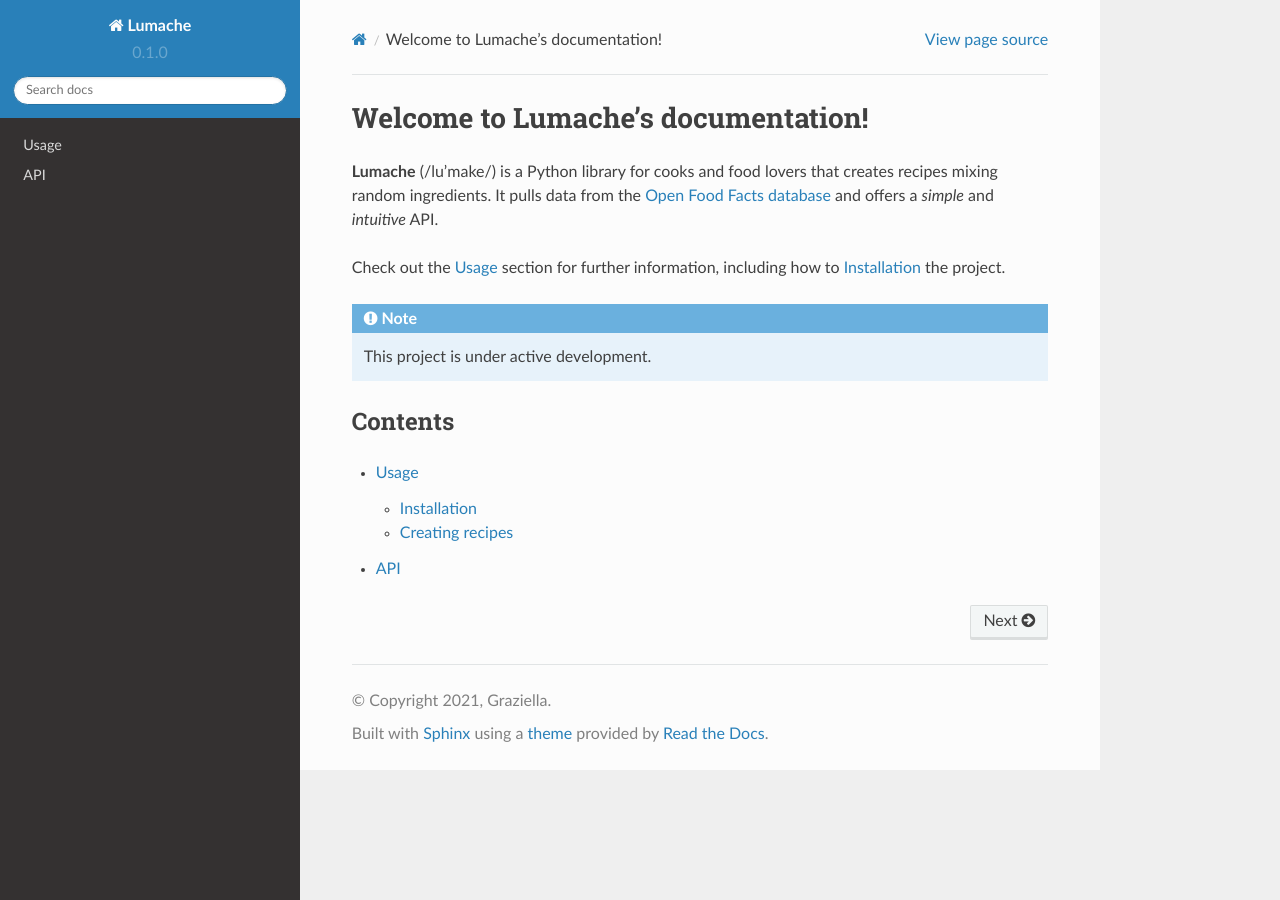
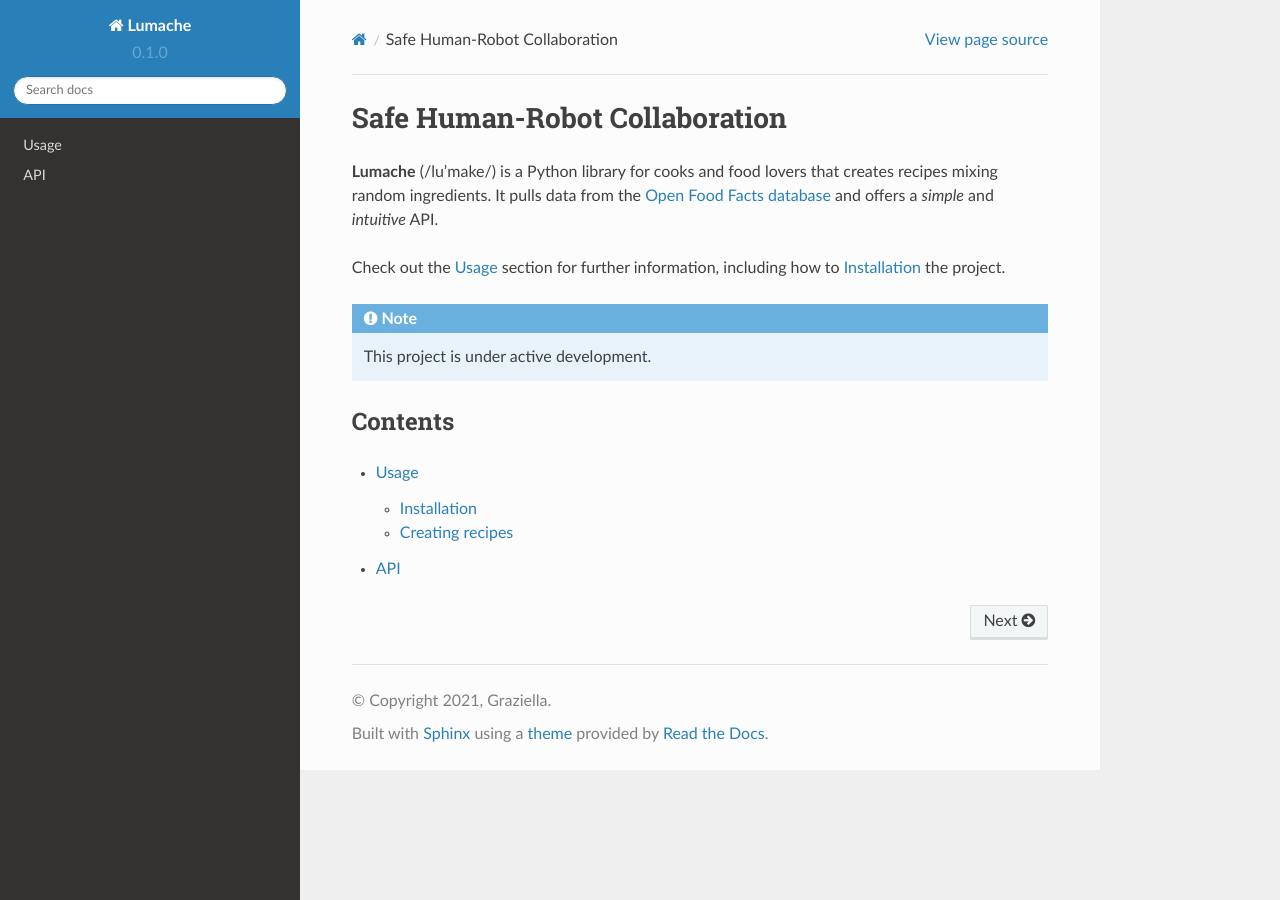
Before and after one commit to panda-brubotics/panda-safe-hrc-docs, a Sphinx documentation site: the page built from docs/source/index.rst, in a window 1280 px wide. Built offline with Sphinx 7.4.7 and the Read the Docs theme 2.0.0, drawn with Linux system fonts in a browser that asks for light colours.

Commit message:
Update index.rst
Safe HRC

```diff
--- a/docs/source/index.rst
+++ b/docs/source/index.rst
@@ -1,5 +1,5 @@
-Welcome to Lumache's documentation!
-===================================
+Safe Human-Robot Collaboration
+==============================
 
 **Lumache** (/lu'make/) is a Python library for cooks and food lovers
 that creates recipes mixing random ingredients.
```
